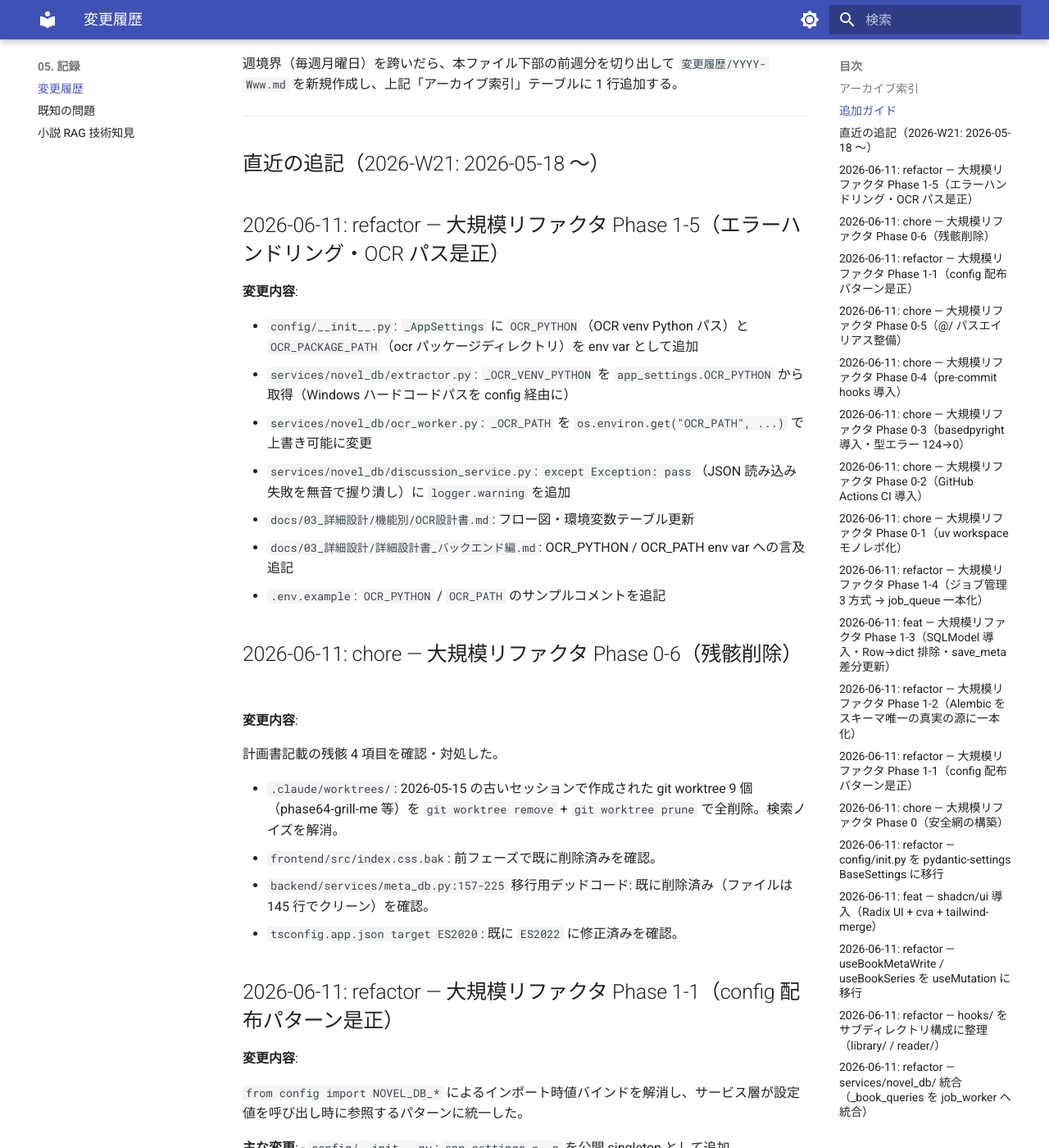
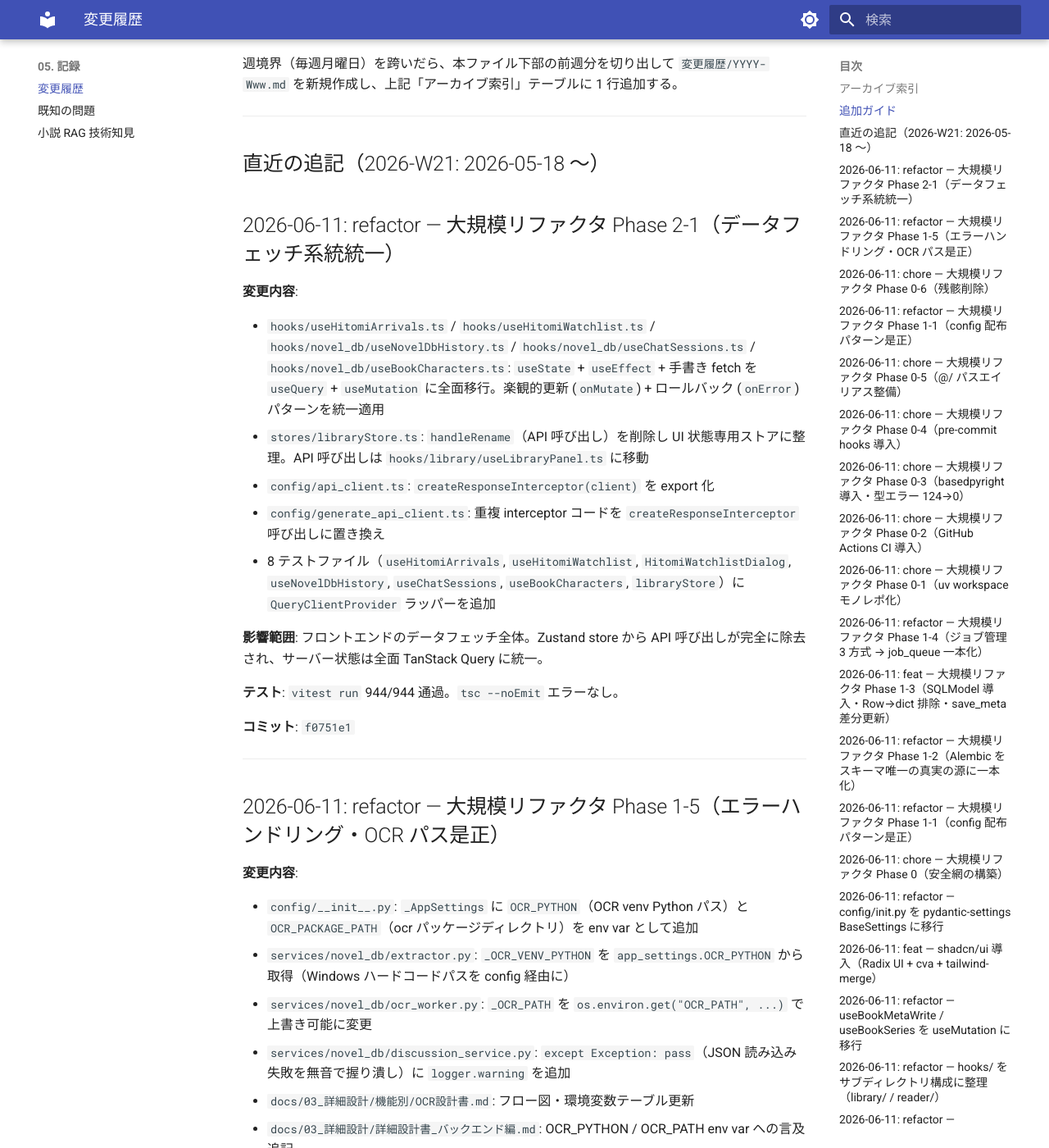
Before and after one commit to kkmmyr/Pic2PDF_Viewer, an MkDocs documentation site: the page built from docs/05_記録/変更履歴.md, in a window 1280 px wide and 1400 px high, scrolled down 1156 px. Shown: the whole window at 82% size. Built offline with MkDocs 1.6.1 and Material for MkDocs 9.7.7, drawn with Linux system fonts in a browser that asks for light colours; some of the changed text lies outside the part shown.

Commit message:
docs: Phase 2-1 データフェッチ統一の変更履歴を追記
Co-Authored-By: Claude Sonnet 4.6 <noreply@anthropic.com>

```diff
--- a/docs/05_記録/変更履歴.md
+++ b/docs/05_記録/変更履歴.md
@@ -28,6 +28,24 @@
 ---
 
 ## 直近の追記（2026-W21: 2026-05-18 〜）
+
+## 2026-06-11: refactor — 大規模リファクタ Phase 2-1（データフェッチ系統統一）
+
+**変更内容**:
+
+- `hooks/useHitomiArrivals.ts` / `hooks/useHitomiWatchlist.ts` / `hooks/novel_db/useNovelDbHistory.ts` / `hooks/novel_db/useChatSessions.ts` / `hooks/novel_db/useBookCharacters.ts`: `useState` + `useEffect` + 手書き fetch を `useQuery` + `useMutation` に全面移行。楽観的更新 (`onMutate`) + ロールバック (`onError`) パターンを統一適用
+- `stores/libraryStore.ts`: `handleRename`（API 呼び出し）を削除し UI 状態専用ストアに整理。API 呼び出しは `hooks/library/useLibraryPanel.ts` に移動
+- `config/api_client.ts`: `createResponseInterceptor(client)` を export 化
+- `config/generate_api_client.ts`: 重複 interceptor コードを `createResponseInterceptor` 呼び出しに置き換え
+- 8 テストファイル（`useHitomiArrivals`, `useHitomiWatchlist`, `HitomiWatchlistDialog`, `useNovelDbHistory`, `useChatSessions`, `useBookCharacters`, `libraryStore`）に `QueryClientProvider` ラッパーを追加
+
+**影響範囲**: フロントエンドのデータフェッチ全体。Zustand store から API 呼び出しが完全に除去され、サーバー状態は全面 TanStack Query に統一。
+
+**テスト**: `vitest run` 944/944 通過。`tsc --noEmit` エラーなし。
+
+**コミット**: `f0751e1`
+
+---
 
 ## 2026-06-11: refactor — 大規模リファクタ Phase 1-5（エラーハンドリング・OCR パス是正）
 
```
